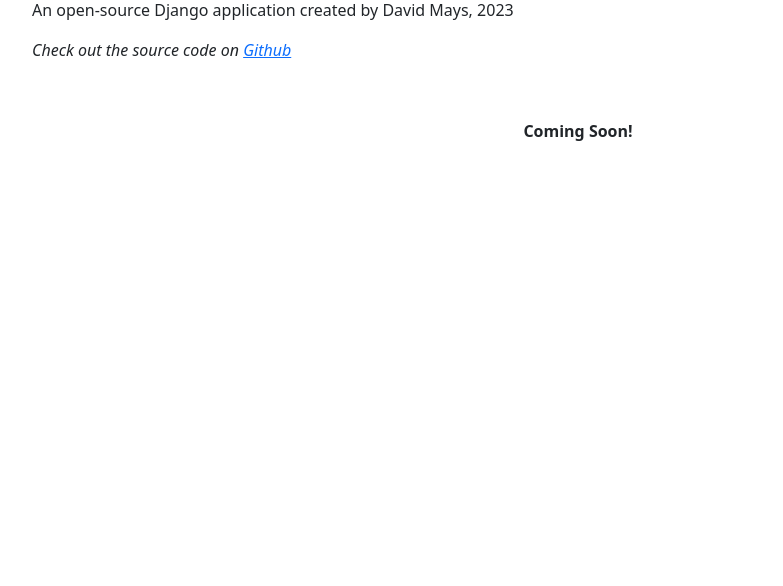
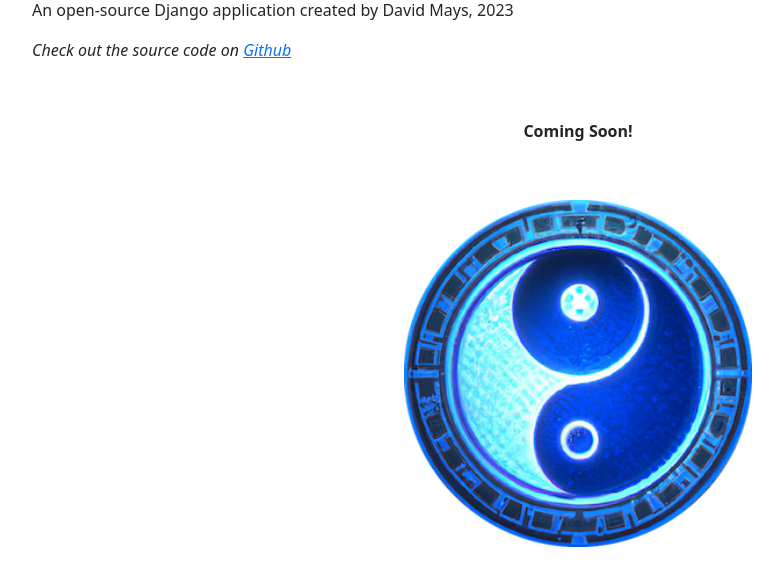
Before and after one commit to dimays/visualiching, a Django app: page / in a window 1280 px wide. Shown: the part 138-724 px from the top of the page, without its empty margins (62-845 px from the left). Run offline with Django 4.2, Linux system fonts and the light colour scheme; parts of the project's set-up code (start-up, migrations or seed data) failed here and were passed over.

Commit message:
Added young yin image as welcome image, testing static files in production

```diff
--- a/visual_i_ching_app/templates/visual_i_ching_app/home.html
+++ b/visual_i_ching_app/templates/visual_i_ching_app/home.html
@@ -17,5 +17,12 @@
                 <br>
             </div>
         </div>
+        <div class="row">
+            <div class="col-md-4"></div>
+            <div class="col-md-4">
+                <img class="card-img-top" src="{% static 'visual_i_ching_app/img/young_yin.png' %}" alt="Image of Young Yin">
+            </div>
+            <div class="col-md-4"></div>
+        </div>
     </div>
 {% endblock %}
```
